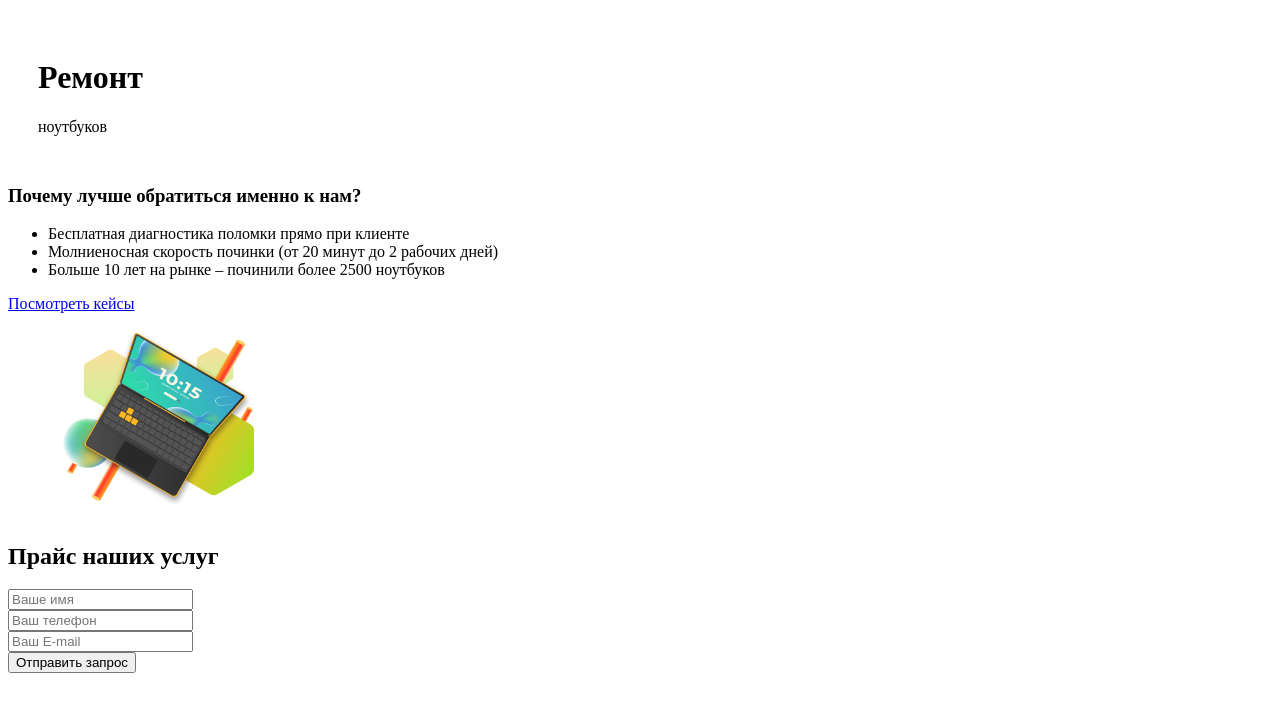
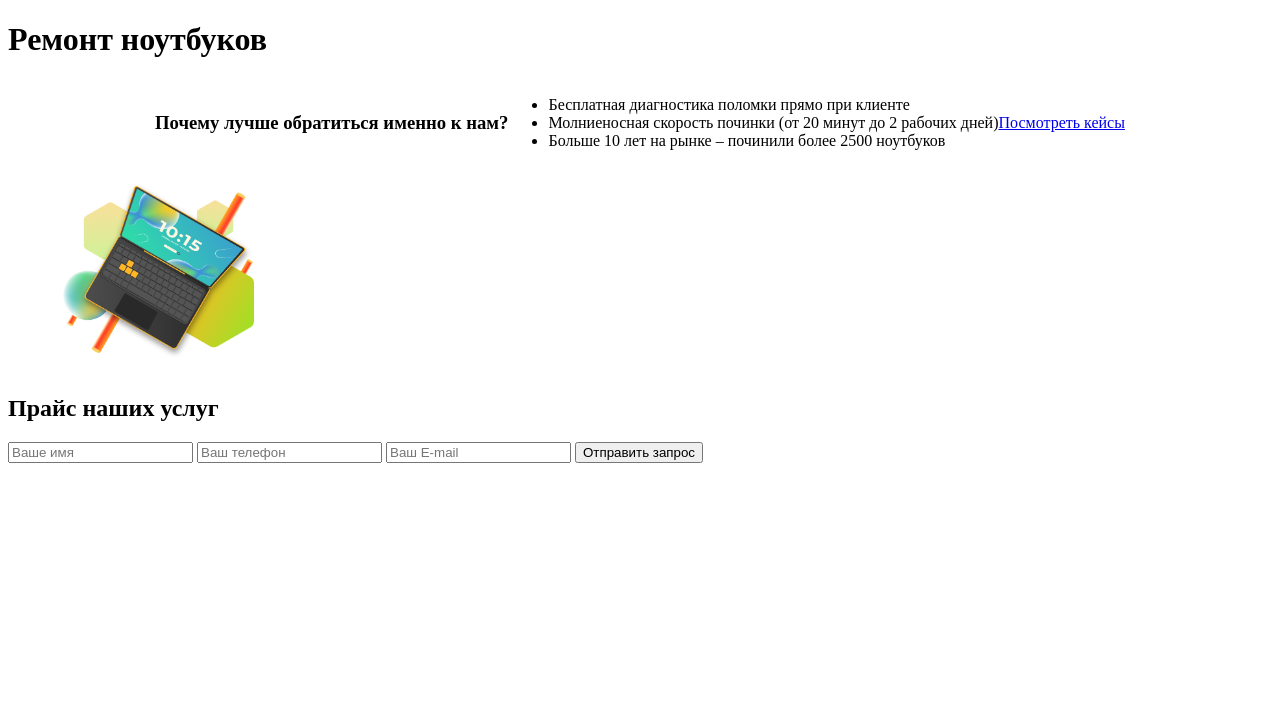
Before and after one commit to goAzamat/first, a plain HTML site: page index.html in a window 1280 px wide. Drawn offline with Linux system fonts and the light colour scheme.

Commit message:
feat: edit html and css files

```diff
--- a/index.html
+++ b/index.html
@@ -9,8 +9,8 @@
     <title>Ремонт ноутбуков</title>
 </head>
 <body>
+<h1>Ремонт <span>ноутбуков</span></h1>
 <div class="main">
-    <div class="header"><h1>Ремонт</h1><span>ноутбуков</span></div>
     <div class="section">
         <h3>Почему лучше обратиться именно к нам?</h3>
         <ul>
@@ -20,26 +20,20 @@
         </ul>
         <a href="#">Посмотреть кейсы</a>
     </div>
-    <div>
-        <img src="image2.png" alt="ноутбук" width="300">
-    </div>
+    <img src="image2.png" alt="ноутбук" width="300">
+</div>
 
-    <div>
+<div class="form">
         <h2>Прайс наших услуг</h2>
         <input type="text" id="name" placeholder="Ваше имя">
-        <label for="name"></label>
-        <br>
         <input type="text" id="number" placeholder="Ваш телефон">
-        <label for="number"></label>
-        <br>
         <input type="text" id="email" placeholder="Ваш E-mail">
-        <label for="email"></label>
-        <br>
 
         <button>Отправить запрос</button>
-    </div>
+</div>
 
-</div>
+
+
 
 
 
--- a/styles.css
+++ b/styles.css
@@ -1,4 +1,11 @@
 .header {
     padding: 30px;
-    text-align
+    text-align: center;
+    font-size: 40px;
 }
+
+.section {
+    display: flex;
+    justify-content: center;
+    align-items: center;
+}
```
